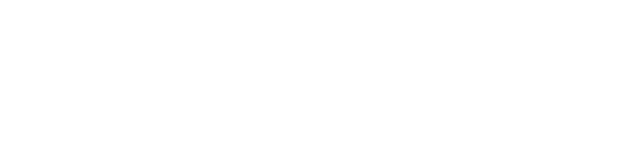
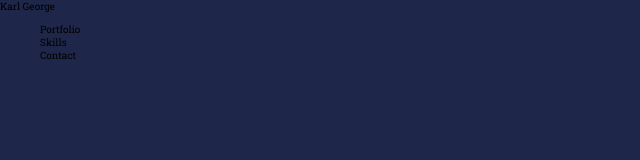
Before and after one commit to karl-george/Portfolio, a plain HTML site: page index.html in a window 1280 px wide. Shown: the whole page, without its empty margins (0-640 px from the left). Drawn offline with Linux system fonts and the light colour scheme.

Commit message:
Basic styling

```diff
--- a/index.html
+++ b/index.html
@@ -0,0 +1,25 @@
+<!DOCTYPE html>
+<html lang="en">
+  <head>
+    <meta charset="UTF-8" />
+    <meta http-equiv="X-UA-Compatible" content="IE=edge" />
+    <meta name="viewport" content="width=device-width, initial-scale=1.0" />
+    <link rel="stylesheet" href="./src/css/style.css" />
+    <title>Karl George</title>
+  </head>
+  <body>
+    <section class="bg-primary">
+      <div class="container">
+        <!-- Navbar -->
+        <nav>
+          <div class="brand">Karl George</div>
+          <ul class="list">
+            <li>Portfolio</li>
+            <li>Skills</li>
+            <li>Contact</li>
+          </ul>
+        </nav>
+      </div>
+    </section>
+  </body>
+</html>
--- a/css/style.css
+++ b/src/css/style.css
@@ -21,8 +21,40 @@ html {
 
 body {
   font-family: 'Roboto Slab', serif;
+  padding: 0;
+  margin: 0;
+}
+
+h1 {
+  color: #fff;
 }
 
 p {
   margin-top: 0;
 }
+
+/* Backgrounds */
+
+.bg-primary {
+  background-color: var(--main-bg-colour);
+  height: 100vh;
+  width: 100%;
+}
+
+.bg-secondary {
+  background-color: var(--main-bg-colour);
+  height: 100vh;
+  width: 100%;
+}
+
+/* Links */
+a {
+  text-decoration: none;
+}
+
+/* Lists */
+.list {
+  list-style: none;
+}
+
+/* Navbar */
```
